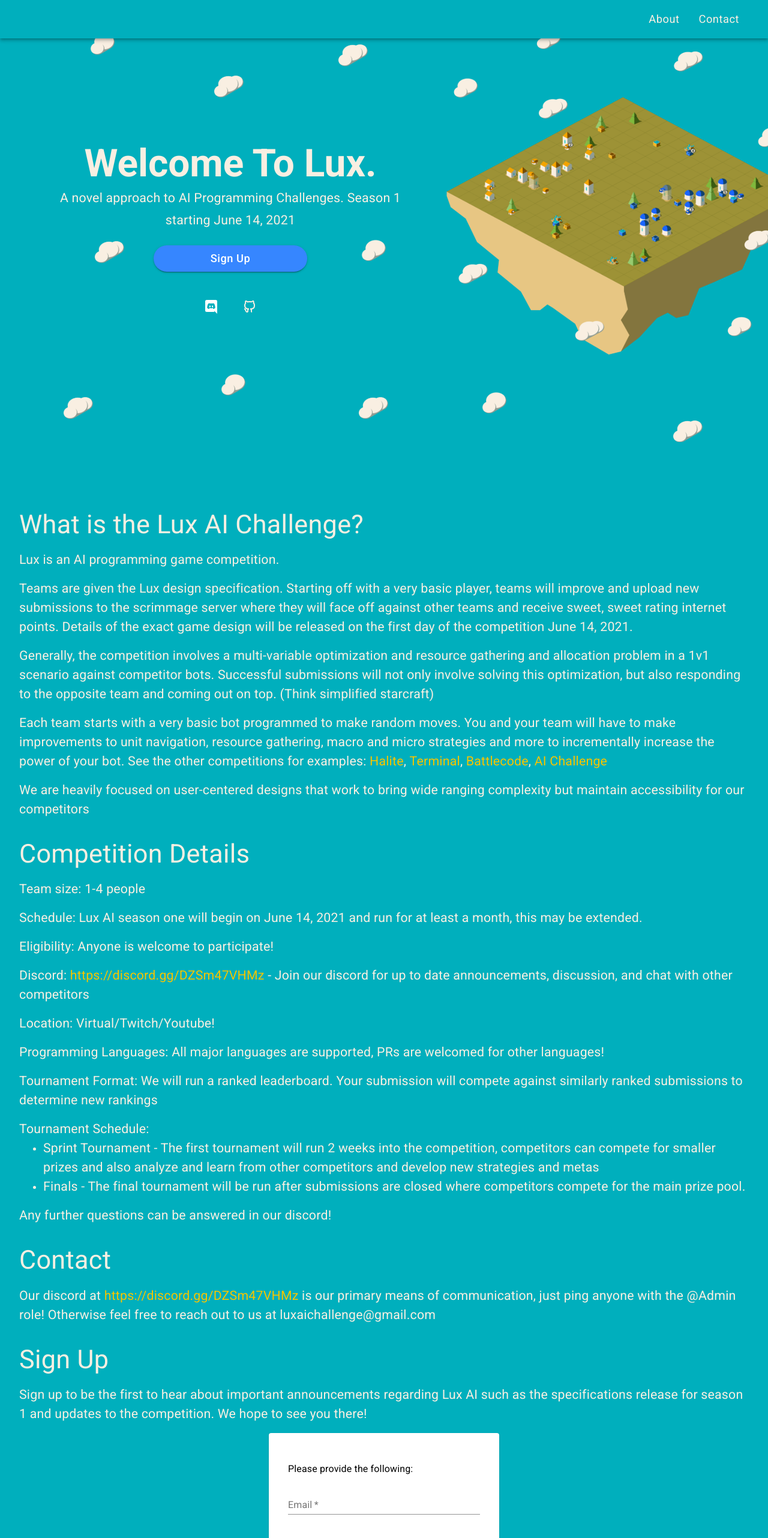
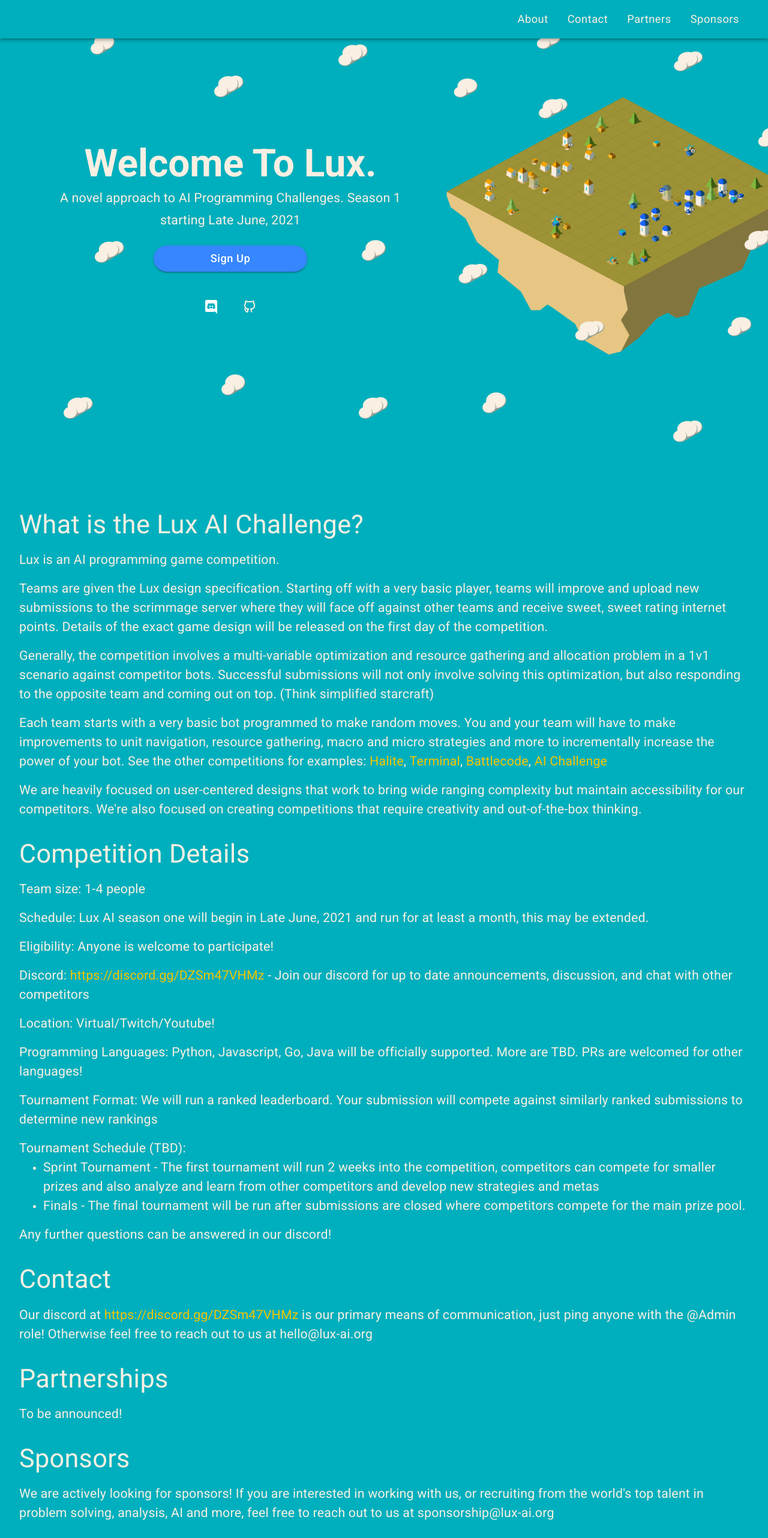
Before and after one commit to Lux-AI-Challenge/static-site, a React (Create React App) app: page / in a window 1280 px wide. Shown: the top 2564 px of the page at 60% size. Built offline with nearby package versions, Linux system fonts and the light colour scheme.

Commit message:
new update

```diff
--- a/src/components/Header/index.tsx
+++ b/src/components/Header/index.tsx
@@ -53,6 +53,12 @@ const Header = () => {
             <HashLink to="#contact">
               <Button>{t('Contact')}</Button>
             </HashLink>
+            <HashLink to="#partners">
+              <Button>{t('Partners')}</Button>
+            </HashLink>
+            <HashLink to="#sponsor">
+              <Button>{t('Sponsors')}</Button>
+            </HashLink>
             {/* <Button
               aria-controls="simple-menu"
               aria-haspopup="true"
--- a/src/locales/en.json
+++ b/src/locales/en.json
@@ -6,42 +6,49 @@
   "Home": {
     "Sign Up": "Sign Up",
     "Login": "Login",
-    "subtitle": "A novel approach to AI Programming Challenges. Season 1 starting June 14, 2021",
-    "title":"Welcome To Lux.",
+    "subtitle": "A novel approach to AI Programming Challenges. Season 1 starting Late June, 2021",
+    "title": "Welcome To Lux.",
     "sec1": {
       "title": "What is the Lux AI Challenge?",
       "body1": "Lux is an AI programming game competition.",
-      "body2": "Teams are given the Lux design specification. Starting off with a very basic player, teams will improve and upload new submissions to the scrimmage server where they will face off against other teams and receive sweet, sweet rating internet points. Details of the exact game design will be released on the first day of the competition June 14, 2021.",
+      "body2": "Teams are given the Lux design specification. Starting off with a very basic player, teams will improve and upload new submissions to the scrimmage server where they will face off against other teams and receive sweet, sweet rating internet points. Details of the exact game design will be released on the first day of the competition.",
       "body3": "Generally, the competition involves a multi-variable optimization and resource gathering and allocation problem in a 1v1 scenario against competitor bots. Successful submissions will not only involve solving this optimization, but also responding to the opposite team and coming out on top. (Think simplified starcraft)",
       "body4": "Each team starts with a very basic bot programmed to make random moves. You and your team will have to make improvements to unit navigation, resource gathering, macro and micro strategies and more to incrementally increase the power of your bot. See the other competitions for examples: ",
-      "body5": "We are heavily focused on user-centered designs that work to bring wide ranging complexity but maintain accessibility for our competitors"
+      "body5": "We are heavily focused on user-centered designs that work to bring wide ranging complexity but maintain accessibility for our competitors. We're also focused on creating competitions that require creativity and out-of-the-box thinking."
     },
     "details": {
       "title": "Competition Details",
       "body1": "Team size: 1-4 people",
-      "body2": "Schedule: Lux AI season one will begin on June 14, 2021 and run for at least a month, this may be extended.",
+      "body2": "Schedule: Lux AI season one will begin in Late June, 2021 and run for at least a month, this may be extended.",
       "body3": "Eligibility: Anyone is welcome to participate!",
       "disc": "Join our discord for up to date announcements, discussion, and chat with other competitors",
       "body4": "Location: Virtual/Twitch/Youtube!",
-      "body5": "Programming Languages: All major languages are supported, PRs are welcomed for other languages!",
+      "body5": "Programming Languages: Python, Javascript, Go, Java will be officially supported. More are TBD. PRs are welcomed for other languages!",
       "body6": "Tournament Format: We will run a ranked leaderboard. Your submission will compete against similarly ranked submissions to determine new rankings",
       "tschedule": {
-        "1": "Tournament Schedule:",
+        "1": "Tournament Schedule (TBD):",
         "2": "Sprint Tournament - The first tournament will run 2 weeks into the competition, competitors can compete for smaller prizes and also analyze and learn from other competitors and develop new strategies and metas",
         "3": "Finals - The final tournament will be run after submissions are closed where competitors compete for the main prize pool."
       },
       "body7": "Any further questions can be answered in our discord!"
-
     },
     "contact": {
       "title": "Contact",
       "body1-1": "Our discord at",
-      "body1-2": "is our primary means of communication, just ping anyone with the @Admin role! Otherwise feel free to reach out to us at luxaichallenge@gmail.com",
+      "body1-2": "is our primary means of communication, just ping anyone with the @Admin role! Otherwise feel free to reach out to us at hello@lux-ai.org",
       "body2": ""
     },
     "signup": {
       "title": "Sign Up",
       "body1": "Sign up to be the first to hear about important announcements regarding Lux AI such as the specifications release for season 1 and updates to the competition. We hope to see you there!"
+    },
+    "partner": {
+      "title": "Partnerships",
+      "body1": "To be announced!"
+    },
+    "sponsor": {
+      "title": "Sponsors",
+      "body1": "We are actively looking for sponsors! If you are interested in working with us, or recruiting from the world's top talent in problem solving, analysis, AI and more, feel free to reach out to us at sponsorship@lux-ai.org"
     }
   },
   "SignupForm": {
--- a/src/pages/Home/index.tsx
+++ b/src/pages/Home/index.tsx
@@ -220,6 +220,14 @@ const HomePage = () => {
             </Typography>
             <Typography variant="body1">{t('contact.body2')}</Typography>
           </section>
+          <section id="partners">
+            <Typography variant="h4">{t('partner.title')}</Typography>
+            <Typography variant="body1">{t('partner.body1')}</Typography>
+          </section>
+          <section id="sponsor">
+            <Typography variant="h4">{t('sponsor.title')}</Typography>
+            <Typography variant="body1">{t('sponsor.body1')}</Typography>
+          </section>
           <section id="signup">
             <Typography variant="h4">{t('signup.title')}</Typography>
             <Typography variant="body1">{t('signup.body1')}</Typography>
```
